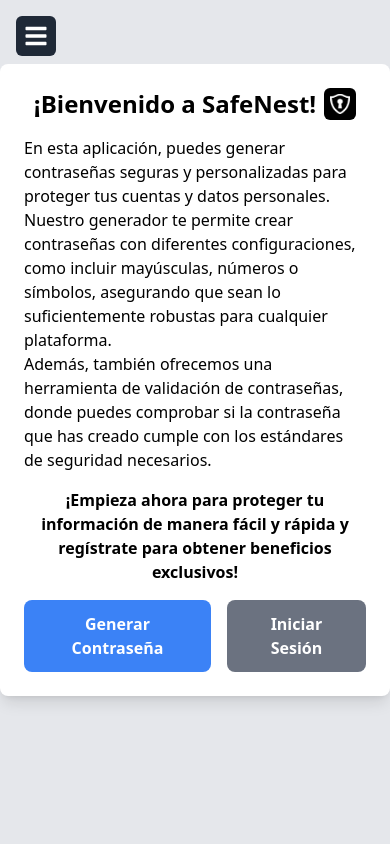
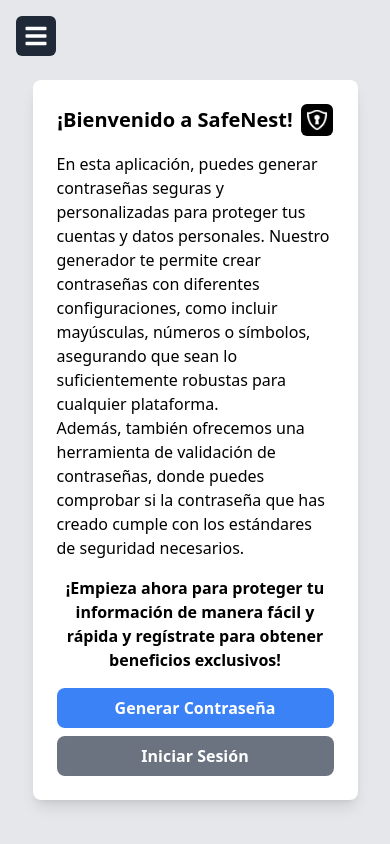
Before and after one commit to matiasmontonee/password-generator, a React (Create React App) app: page / in a window 390 px wide. Built offline with nearby package versions, Linux system fonts and the light colour scheme; no server answers.

Commit message:
Comienzo responsive

```diff
--- a/src/components/ErrorPage.tsx
+++ b/src/components/ErrorPage.tsx
@@ -5,10 +5,10 @@ import safenest from '../assets/images/safenest.png';
 const Error404: React.FC = () => {
   return (
     <div className="min-h-screen flex flex-col items-center justify-center bg-gray-200">
-      <img src={safenest} alt="SafeNest" className='w-20 h-20 bg-black p-4 rounded-md img-dark-mode' />
-      <h1 className="text-4xl font-bold my-4 text-red-500">404 - Página No Encontrada</h1>
-      <p className="mb-4 text-lg text-gray-700 label-dark-mode">Uy! La página que estás buscando no existe.</p>
-      <Link to="/" className="px-4 py-2 bg-blue-500 text-white rounded-md hover:bg-blue-600 primary-button-dark-mode">
+      <img src={safenest} alt="SafeNest" className='w-16 sm:w-20 h-16 sm:h-20 bg-black p-2 sm:p-4 rounded-md img-dark-mode' />
+      <h1 className="text-2xl sm:text-4xl font-bold my-4 text-red-500">404 - Página No Encontrada</h1>
+      <p className="mb-4 sm:text-lg text-gray-700 label-dark-mode">Uy! La página que estás buscando no existe.</p>
+      <Link to="/" className="px-2 sm:px-4 py-1.5 sm:py-2 bg-blue-500 text-white rounded-md hover:bg-blue-600 primary-button-dark-mode">
         Volver al Inicio
       </Link>
     </div>
--- a/src/components/HomePage.tsx
+++ b/src/components/HomePage.tsx
@@ -10,10 +10,10 @@ const HomePage: React.FC = () => {
   }, []);
 
   return (
-    <div className='min-h-screen flex justify-center pt-16 bg-gray-200'>
-      <div className={`bg-white p-6 rounded-lg shadow-lg w-full max-w-xl h-full transition-opacity duration-1000 ${fadeIn ? 'opacity-100' : 'opacity-0'}`}>
+    <div className='min-h-screen flex justify-center pt-20 sm:pt-16 bg-gray-200'>
+      <div className={`bg-white p-6 rounded-lg shadow-lg w-5/6 sm:max-w-xl h-full transition-opacity duration-1000 ${fadeIn ? 'opacity-100' : 'opacity-0'}`}>
         <div className="flex items-center justify-center space-x-2">
-          <h1 className="text-2xl font-bold">¡Bienvenido a SafeNest!</h1>
+          <h1 className="text-xl sm:text-2xl font-bold">¡Bienvenido a SafeNest!</h1>
           <img src={safenest} alt="SafeNest" className="w-8 h-8 bg-black p-1.5 rounded-md img-dark-mode" />
         </div>
 
@@ -21,13 +21,13 @@ const HomePage: React.FC = () => {
 
         <p className='text-center my-4 font-semibold'>¡Empieza ahora para proteger tu información de manera fácil y rápida y regístrate para obtener beneficios exclusivos!</p>
 
-        <div className="space-x-4 flex justify-center">
+        <div className="sm:space-x-4 flex sm:flex-row flex-col justify-center">
           <Link to="/generator">
-            <button className="w-full sm:w-auto bg-blue-500 text-white px-6 py-3 rounded-lg font-semibold hover:bg-blue-600 transition primary-button-dark-mode">Generar Contraseña</button>
+            <button className="w-full sm:w-auto bg-blue-500 text-white px-3 sm:px-6 py-2 sm:py-3 rounded-lg font-semibold hover:bg-blue-600 transition primary-button-dark-mode mb-2 sm:mb-0">Generar Contraseña</button>
           </Link>
 
           <Link to="/login">
-            <button className="w-full sm:w-auto bg-gray-500 text-white px-6 py-3 rounded-lg font-semibold hover:bg-gray-600 transition secondary-button-dark-mode">Iniciar Sesión</button>
+            <button className="w-full sm:w-auto bg-gray-500 text-white px-3 sm:px-6 py-2 sm:py-3 rounded-lg font-semibold hover:bg-gray-600 transition secondary-button-dark-mode">Iniciar Sesión</button>
           </Link>
         </div>
       </div>
```
